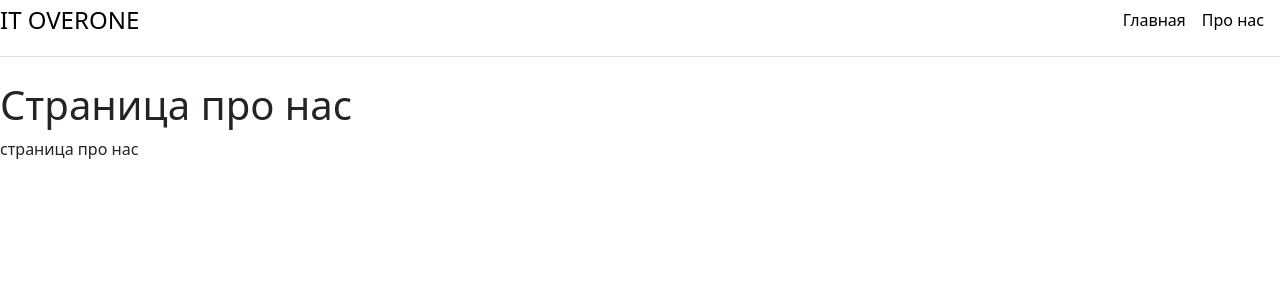
After one commit to Killore/Calc, a Django app: template NEWProject/main/templates/main/about.html in a window 1280 px wide. The commit adds this page. Shown: the top 300 px of the page. Run offline with Django 5.2, Linux system fonts and the light colour scheme; the template is opened without the code that fills it, so the values that code supplies are empty.

Commit message:
DZ Third

```diff
--- /dev/null
+++ b/NEWProject/main/templates/main/about.html
@@ -0,0 +1,25 @@
+<!doctype html>
+<html lang="en">
+<head>
+    <meta charset="UTF-8">
+    <meta name="viewport"
+          content="width=device-width, user-scalable=no, initial-scale=1.0, maximum-scale=1.0, minimum-scale=1.0">
+    <meta http-equiv="X-UA-Compatible" content="ie=edge">
+    <title>Страница про нас</title>
+    <link rel="stylesheet" href="https://cdn.jsdelivr.net/npm/bootstrap@5.3.2/dist/css/bootstrap.min.css">
+</head>
+<body>
+    <div class="d-flex flex-column flex-md-row align-items-center pb-3 mb-4 border-bottom">
+      <a href="/" class="d-flex align-items-center link-body-emphasis text-decoration-none">
+        <span class="fs-4">IT OVERONE</span>
+      </a>
+
+      <nav class="d-inline-flex mt-2 mt-md-0 ms-md-auto">
+        <a class="me-3 py-2 link-body-emphasis text-decoration-none" href="/">Главная</a>
+        <a class="me-3 py-2 link-body-emphasis text-decoration-none" href="/about-us">Про нас</a>
+      </nav>
+    </div>
+    <h1>Страница про нас</h1>
+    <p>страница про нас</p>
+</body>
+</html>
--- a/NEWProject/main/views.py
+++ b/NEWProject/main/views.py
@@ -2,7 +2,7 @@ from django.shortcuts import render
 from django.http import HttpResponse
 
 def index(request):
-    return render(request, "main/1SHABLON.html")
+    return render(request, "main/index.html")
 
 def about(request):
-    return HttpResponse("<h1>About</h1>")
+    return render(request, "main/1SHABLON.html")
```
Also changed, not shown: NEWProject/main/templates/main/1SHABLON.html (+16 -1 lines), NEWProject/main/templates/main/index.html (added, +25 -0 lines).
